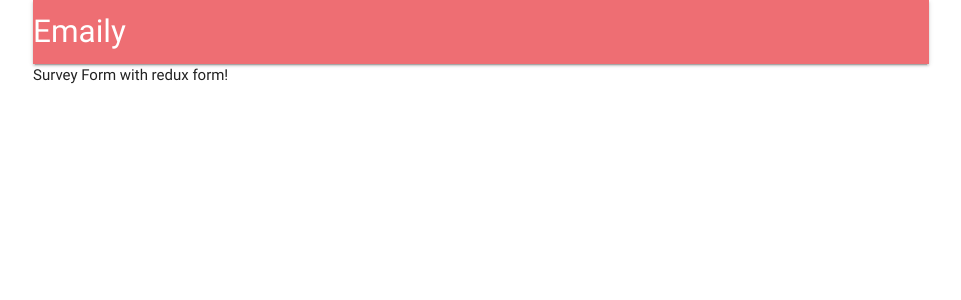
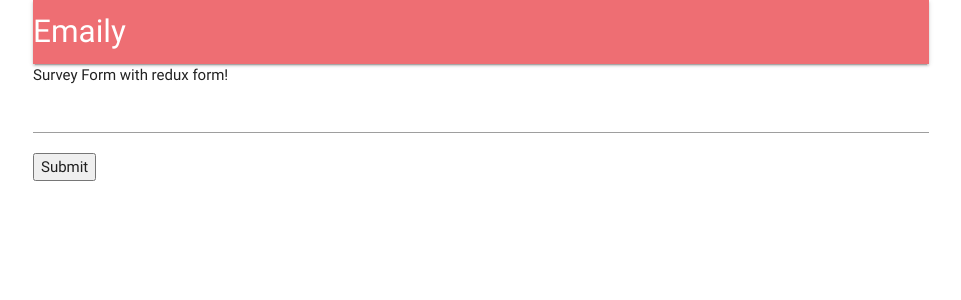
Before and after one commit to rizwanzaheer/Emaily_MERN_App, a React (Create React App) app in the folder client/: page /surveys/new in a window 1280 px wide. Shown: the top 300 px of the page, without its empty margins (159-1120 px from the left). Built offline with nearby package versions, Linux system fonts and the light colour scheme; no server answers.

Commit message:
redux form field added

```diff
--- a/client/src/components/surveys/SurveyForm.jsx
+++ b/client/src/components/surveys/SurveyForm.jsx
@@ -1,13 +1,22 @@
 import React, { Component } from "react";
-import { reduxForm } from "redux-form";
-
-
+import { reduxForm, Field } from "redux-form";
 
 class SurveyForm extends Component {
   render() {
-    return <div>Survey Form with redux form!</div>;
+    return (
+      <div>
+        Survey Form with redux form!
+        <form onSubmit={this.props.handleSubmit(value => console.log(value))}>
+          <Field
+            placholder="survey"
+          type="text" name="surveyTitle" component="input" />
+          <button type="submit">Submit</button>
+         </form>
+      </div>
+
+    );
   }
 }
 export default reduxForm({
-  form: 'surveyForm'
+  form: "surveyForm"
 })(SurveyForm);
```
